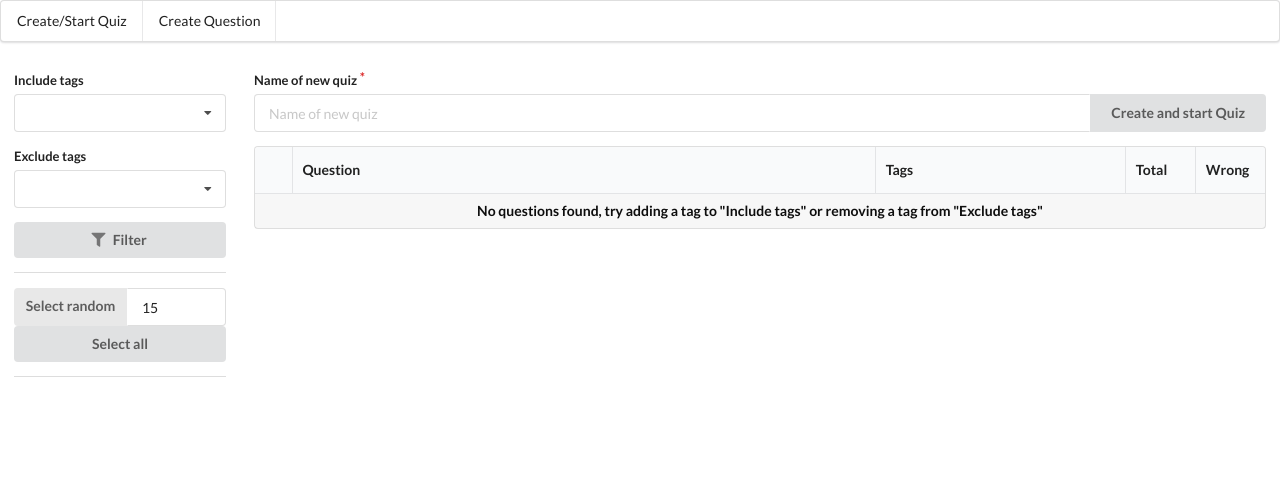
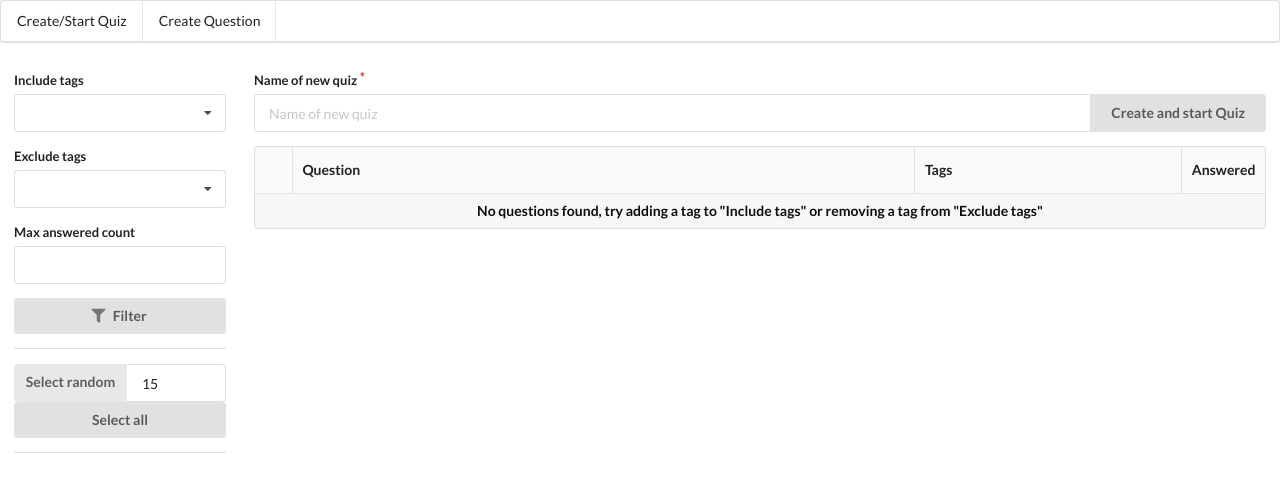
Before and after one commit to RevolveNTNU/quiz, a Django app: page / in a window 1280 px wide. Shown: the top 492 px of the page. Run offline with Django 3.2, Linux system fonts and the light colour scheme; data comes from the database, SQL or seed files in the repository; some libraries are stand-ins or nearby versions.

Commit message:
add filter by max answered count in question search

```diff
--- a/quiz/templates/search.html
+++ b/quiz/templates/search.html
@@ -18,6 +18,12 @@
                             <option value="{{ tag }}">{{ tag }}</option>
                         {% endfor %}
                     </select>
+                </div>
+                <div class="field">
+                    <label for="max_answered" class="text">Max answered count</label>
+                    <div class="field">
+                        <input id="max_answered" name="max_answered" class="ui fluid search dropdown" type="number">
+                    </div>
                 </div>
                 <div class="field">
                     <button class="ui fluid button"><i class="filter icon"></i>Filter</button>
@@ -52,8 +58,7 @@
                         <th style="width: calc(17px + 1.4em)"></th>
                         <th style="width: 70%">Question</th>
                         <th style="width: 30%">Tags</th>
-                        <th style="width: 5em">Total</th>
-                        <th style="width: 5em">Wrong</th>
+                        <th style="width: 6em">Answered</th>
                     </tr>
                     </thead>
                     <tbody>
@@ -67,12 +72,11 @@
                             </td>
                             <td>{{ question }}</td>
                             <td>{{ question.tags.all|join:", " }}</td>
-                            <td class="right aligned">{{ question.get_answer_count }}</td>
-                            <td class="right aligned">{{ question.get_wrong_answer_count }}</td>
+                            <td>{{ question.answered_count }} times</td>
                         </tr>
                     {% empty %}
                         <tr>
-                            <td colspan="5" class="center aligned">
+                            <td colspan="4" class="center aligned">
                                 No questions found, try adding a tag to "Include tags" or removing a tag from "Exclude
                                 tags"
                             </td>
--- a/quiz/views.py
+++ b/quiz/views.py
@@ -1,5 +1,5 @@
 from django.db import transaction
-from django.db.models import F
+from django.db.models import F, Count
 from django.http import HttpResponseRedirect, HttpResponseBadRequest
 from django.shortcuts import get_object_or_404
 from django.urls import reverse
@@ -13,11 +13,24 @@
     template_name = 'search.html'
     http_method_names = ['get']
 
+    def __init__(self, **kwargs):
+        super().__init__(**kwargs)
+        self.request = None
+
+    def build_filter_kwargs(self):
+        filter_kwargs = {'tags__in': self.request.GET.getlist('include')}
+        max_answered = self.request.GET.get('max_answered')
+        if max_answered:
+            filter_kwargs['answered_count__lte'] = max_answered
+        return filter_kwargs
+
     def get(self, request, *args, **kwargs):
         context = self.get_context_data(**kwargs)
         context['tags'] = Tag.objects.all()
-        context['questions'] = Question.objects.filter(
-            tags__in=request.GET.getlist('include')
+        context['questions'] = Question.objects.annotate(
+            answered_count=Count('questionattempt')
+        ).filter(
+            **self.build_filter_kwargs()
         ).exclude(
             tags__in=request.GET.getlist('exclude')
         )
```
